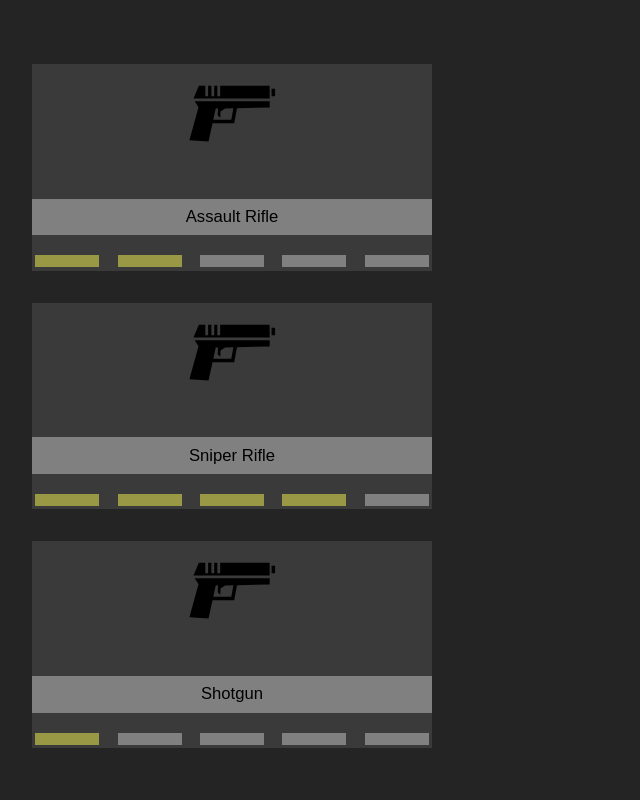
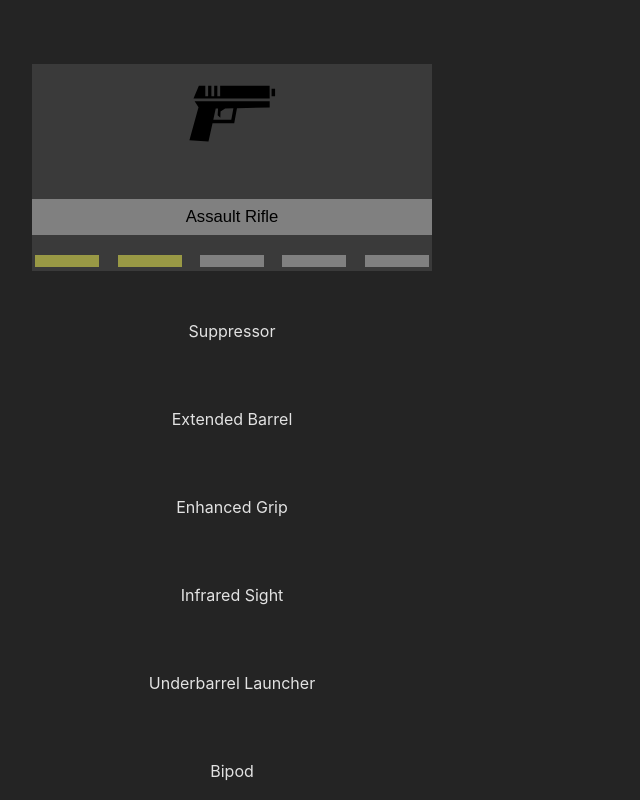
Before and after one commit to AroonSalotra/loadout-manager, a React (Vite) app: page / in a window 1280 px wide. Shown: the top 800 px of the page, without its empty margins (0-640 px from the left). Built offline with nearby package versions, Linux system fonts and the light colour scheme.

Commit message:
add Attachments

```diff
--- /dev/null
+++ b/components/Attachments.jsx
@@ -0,0 +1,25 @@
+import WeaponAttachments from "../data/attachments.json";
+import { useEffect, useState } from "react";
+
+const Attachments = () => {
+  const [getAttachments, setGetAttachments] = useState(null);
+
+  useEffect(() => {
+    if (!getAttachments) setGetAttachments(WeaponAttachments);
+  }, []);
+  return (
+    <>
+      {getAttachments
+        ? getAttachments.map(({ attachmentName }) => {
+            return (
+              <div className="wrapper-attachments">
+                <p>{attachmentName}</p>
+              </div>
+            );
+          })
+        : null}
+    </>
+  );
+};
+
+export default Attachments;
--- a/components/LoadoutItem.jsx
+++ b/components/LoadoutItem.jsx
@@ -1,6 +1,7 @@
 import { useState } from "react";
 import { GiPistolGun } from "react-icons/gi";
 import LoadoutPoints from "./LoadoutPoints";
+import Attachments from "./Attachments";
 
 const LoadoutItem = ({ weaponName, weaponIcon, points }) => {
   const [showDetails, setShowDetails] = useState(false);
@@ -23,6 +24,7 @@ const LoadoutItem = ({ weaponName, weaponIcon, points }) => {
         </div>
       </button>
       {/* </button> */}
+      <Attachments />
     </>
   );
 };
--- a/components/LoadoutItems.jsx
+++ b/components/LoadoutItems.jsx
@@ -11,15 +11,16 @@ const LoadoutItems = () => {
     <div className="container-loadout">
       {LoadoutInfo.map(({ weaponName, weaponIcon, points }) => {
         return (
+          <>
             <LoadoutItem
               key={weaponName}
               weaponName={weaponName}
               weaponIcon={weaponIcon}
               points={points}
             />
+          </>
         );
       })}
-
     </div>
   );
 };
```
Lines whose indentation alone changed are shown as unchanged.
